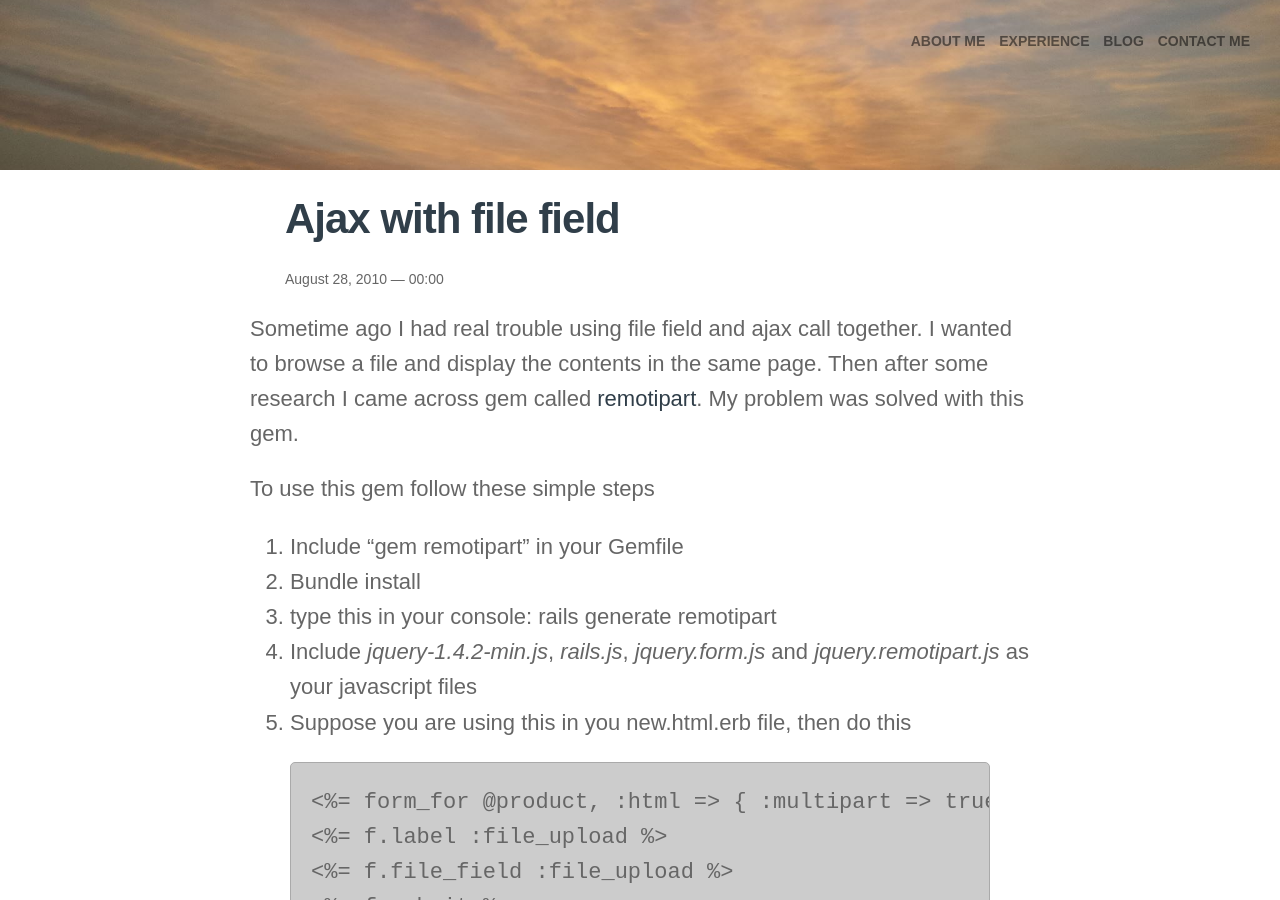
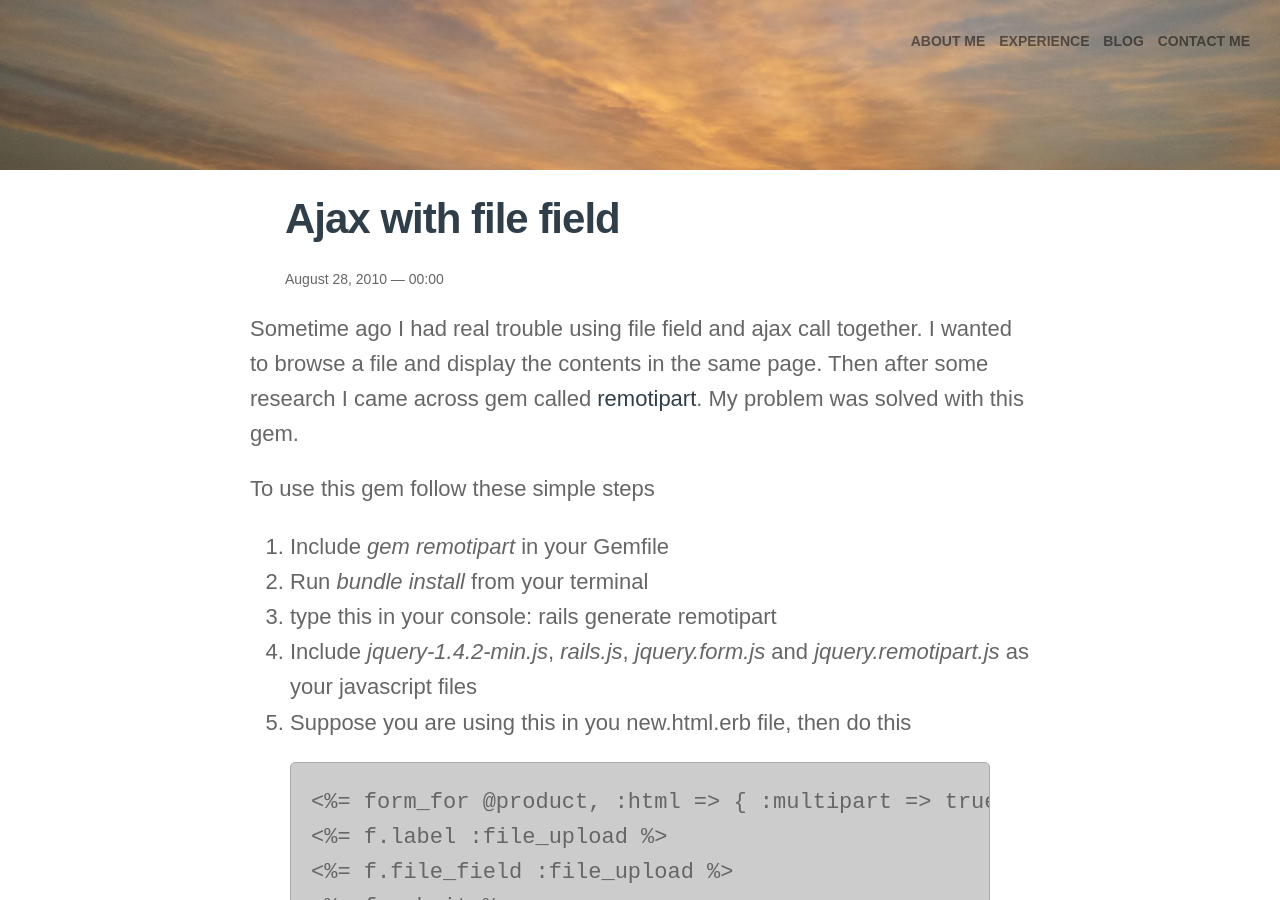
Before and after one commit to sadiksha/sadiksha.github.io, a Jekyll site: the page built from _posts/blog/2010-11-06-Using-ajax-with-file-field.md, in a window 1280 px wide and 900 px high. Built offline with Jekyll 4.4.1, drawn with Linux system fonts in a browser that asks for light colours; nearby versions of some CDN libraries.

Commit message:
Modifies a post

```diff
--- a/_posts/blog/2010-11-06-Using-ajax-with-file-field.md
+++ b/_posts/blog/2010-11-06-Using-ajax-with-file-field.md
@@ -9,8 +9,8 @@ Sometime ago I had real trouble using file field and ajax call together. I wante
 
 To use this gem follow these simple steps
 
-1. Include "gem remotipart" in your Gemfile
-2. Bundle install
+1. Include *gem remotipart* in your Gemfile
+2. Run *bundle install* from your terminal
 3. type this in your console: rails generate remotipart
 4. Include *jquery-1.4.2-min.js*, *rails.js*, *jquery.form.js* and *jquery.remotipart.js* as your javascript files
 5. Suppose you are using this in you new.html.erb file, then do this
```
